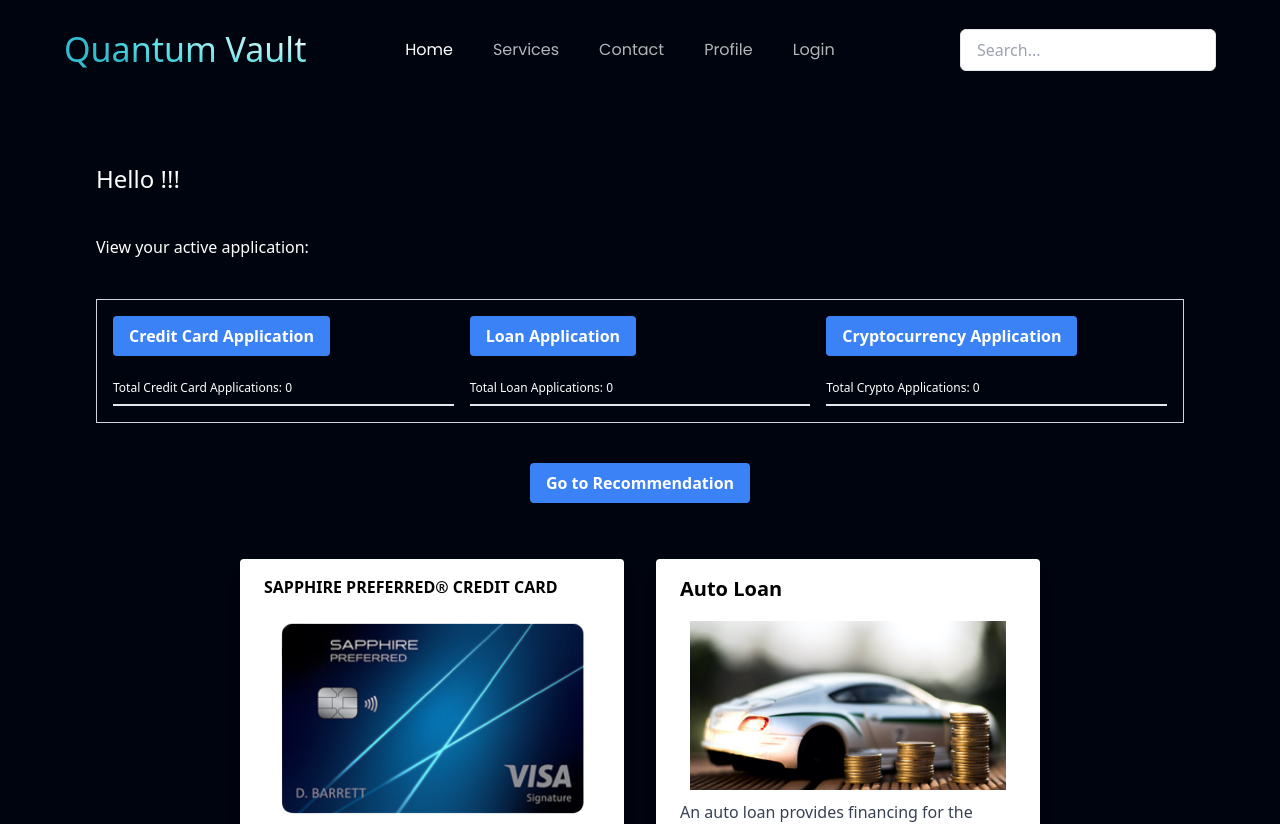
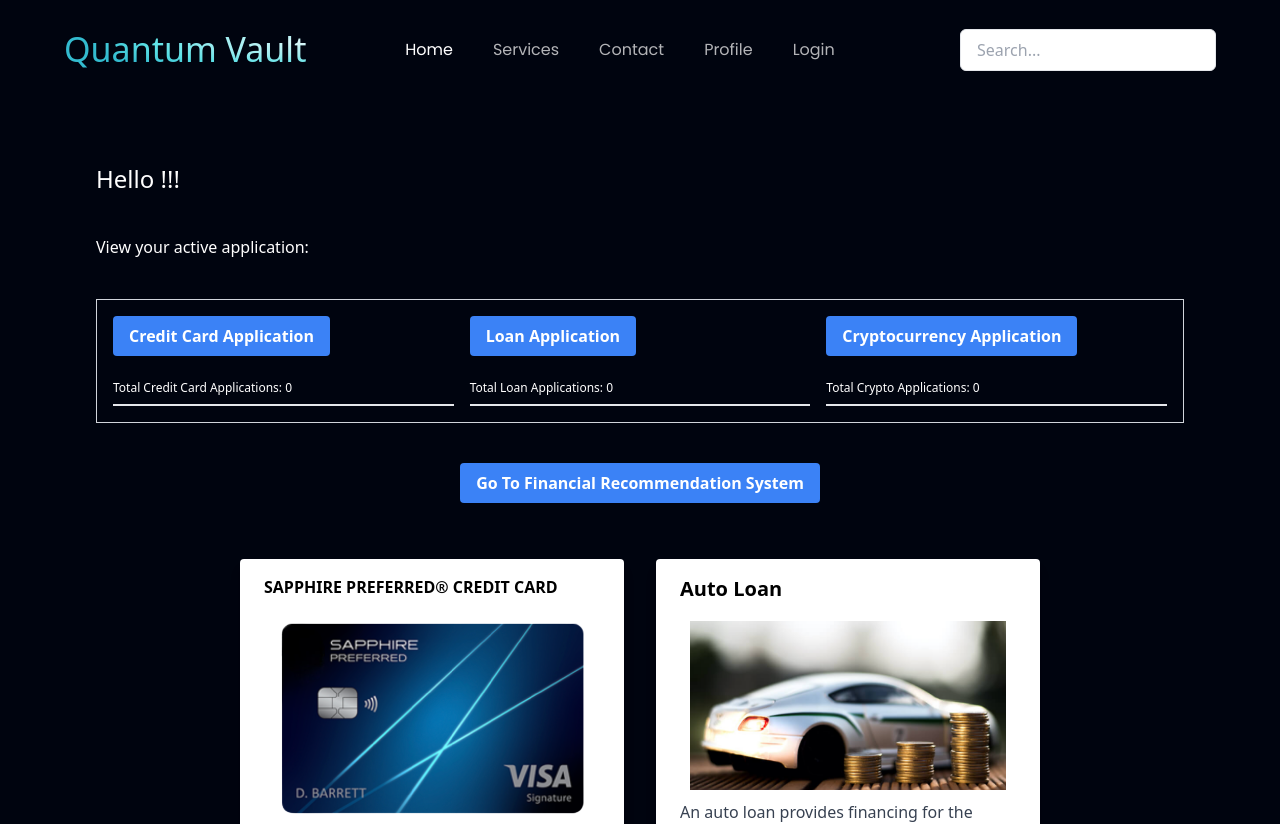
Before and after one commit to geetamatkar/fintech_project, a React (Vite) app: page /profile in a window 1280 px wide. Shown: the top 824 px of the page. Built offline with nearby package versions, Linux system fonts and the light colour scheme.

Commit message:
#Added profile section with recommendations

```diff
--- a/src/components/Profile.jsx
+++ b/src/components/Profile.jsx
@@ -886,7 +886,7 @@
       {/* Button using Tailwind CSS and Link component */}
       <Link to="/recommendation">
         <button className="bg-blue-500 hover:bg-blue-700 text-white font-bold py-2 px-4 rounded">
-          Go to Recommendation
+          Go To Financial Recommendation System
         </button>
       </Link>
     </div>
```
